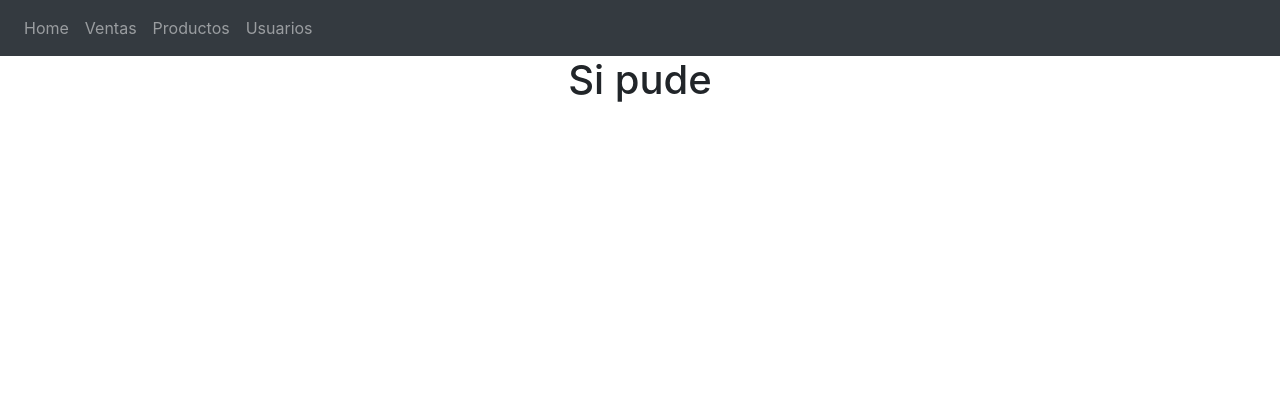
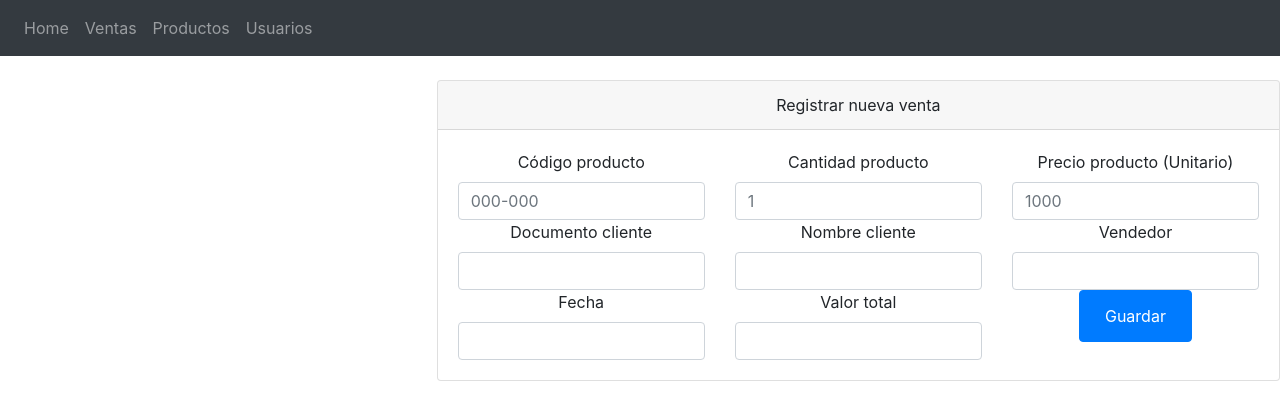
Before and after one commit to ldlasso2/MisionTIC-Proyecto, a React (Create React App) app: page /ventas in a window 1280 px wide. Shown: the top 420 px of the page. Built offline with nearby package versions, Linux system fonts and the light colour scheme.

Commit message:
TSe añade tala de ventas s

```diff
--- a/src/App.js
+++ b/src/App.js
@@ -8,6 +8,7 @@ function App() {
     <div className="App">
       <Router>
         <Navbar />
+        <br />
         <Switch>
             <Route path="/ventas" component={Ventas} />
         </Switch>
--- /dev/null
+++ b/src/components/Table.js
@@ -0,0 +1,57 @@
+import React from 'react'
+
+function Table() {
+  return (
+    <div class="card">
+      <div class="card-header"> Registrar nueva venta </div>
+      <div class="card-body">
+        <form />
+          <div class="row">
+            <div class="col">
+              <label>Código producto</label>
+              <input type="codigoproducto" class="form-control" placeholder="000-000" />
+            </div>
+            <div class="col">
+              <label >Cantidad producto</label>
+              <input type="cantidadproducto" class="form-control" placeholder="1" />
+            </div>
+            <div class="col">
+              <label for="inputEmail4">Precio producto (Unitario)</label>
+              <input type="preciounitario" class="form-control" placeholder="1000" />
+            </div>
+          </div>
+
+          <div class="row">
+            <div class="col">
+              <label for="inputEmail4">Documento cliente</label>
+              <input type="documentocliente" class="form-control" />
+            </div>
+            <div class="col">
+              <label for="inputEmail4">Nombre cliente</label>
+              <input type="nombrecliente" class="form-control" />
+            </div>
+            <div class="col">
+              <label for="inputEmail4">Vendedor</label>
+              <input type="vendedor" class="form-control" />
+            </div>
+          </div>
+          <div class="row">
+            <div class="col">
+              <label>Fecha</label>
+              <input type="Fecha" class="form-control" />
+            </div>
+            <div class="col">
+              <label for="valorttotal">Valor total</label>
+              <input type="valortotal" class="form-control" />
+            </div>
+            <div class="col">
+              <a href="ventacreada.html" class="btn btn-primary"><button type="button" class="btn btn-primary">Guardar</button></a>
+            </div>
+          </div>
+      </div>
+    </div>
+
+  )
+}
+
+export default Table
--- a/src/pages/Ventas.js
+++ b/src/pages/Ventas.js
@@ -1,9 +1,16 @@
 import React from 'react'
-
+import Table from '../components/Table'
 function Ventas() {
   return (
     <div className="ventas-container">
-      <h1>Si pude</h1>
+      <div class = "row">
+        <div class = "col-4">
+
+        </div>
+        <div class = "col-8">
+          <Table />
+        </div>
+      </div>
     </div>
   )
 }
```
Also changed, not shown: src/components/Menu.js (added).
